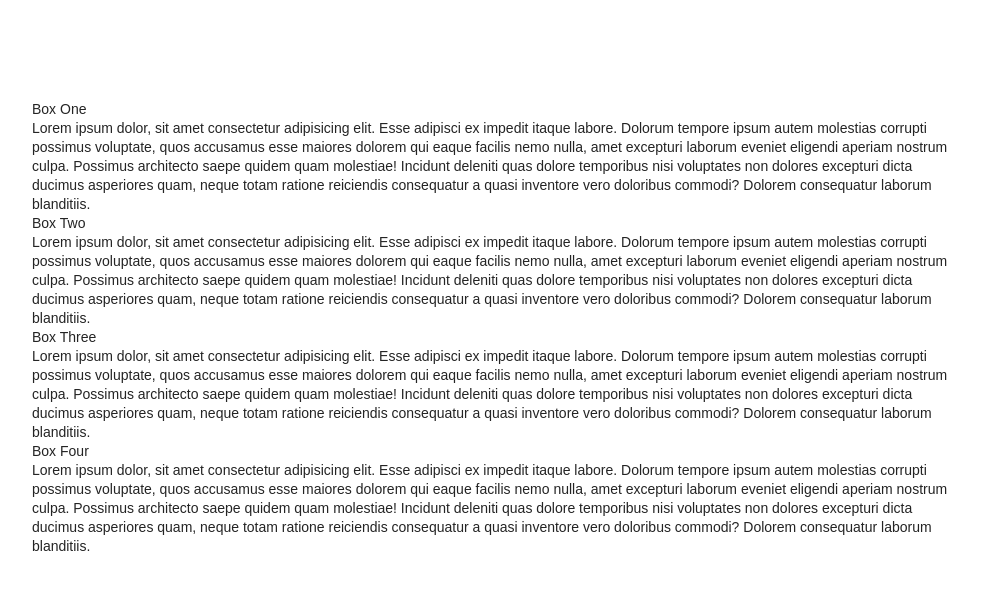
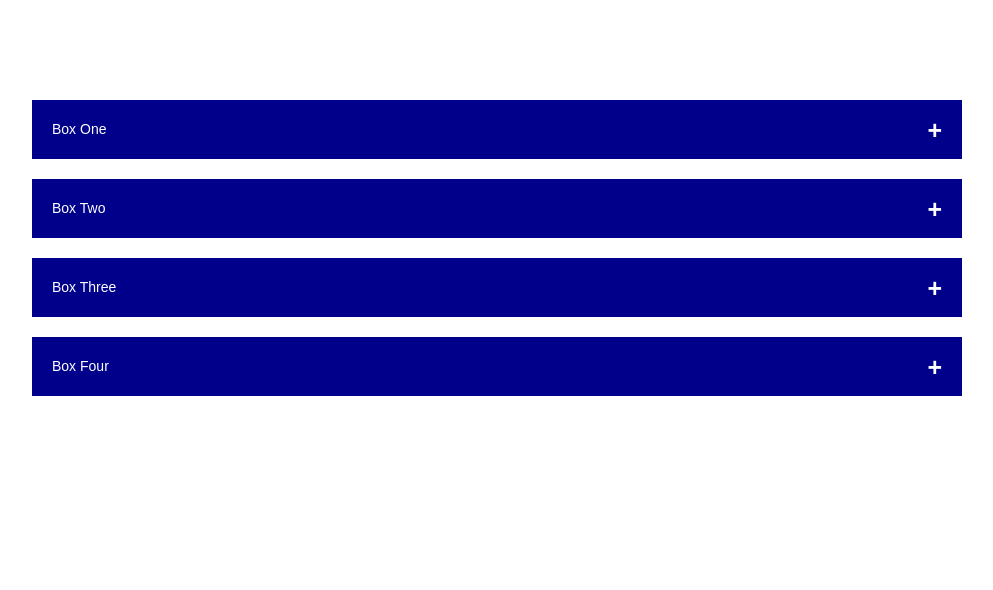
Before and after one commit to gprva/js-23, a plain HTML site: page index.html in a window 1280 px wide. Shown: the whole page, without its empty margins (143-1136 px from the left). Drawn offline with Linux system fonts and the light colour scheme.

Commit message:
styled acardion

```diff
--- a/css/style.css
+++ b/css/style.css
@@ -158,3 +158,46 @@ input, button, textarea {
   .btn:hover {
 	background: linear-gradient(180deg, #FF4D00 0%, #FF6B00 15.62%, #FF8700 92.19%, #FFB800 100%);
   }
+
+  .container .box {
+	position: relative;
+	margin-bottom: 20px; /* Нижний отступ между элементами аккордеона */
+  }
+
+  .container .box:last-child {
+	margin-bottom: 0; /* Для последнего элемента нижний отступ убираем */
+  }
+
+  .container .box .label {
+	position: relative;
+	padding: 20px; /* Внутренний отступ для видимой части */
+	background-color: darkblue; /* Цвет элемента аккордеона */
+	color: #fff; /* Цвет шрифта элемента аккордеона */
+	cursor: pointer; /* Меняем курсор при наведении */
+  }
+
+  .container .box .label::after {
+	content: "+"; /* Задаем иконку "+" для элемента аккордеона */
+	position: absolute;
+	top: 50%; /* Выравнивание по центру */
+	transform: translateY(-50%);
+	right: 20px;
+	font-size: 25px;
+	font-weight: bold;
+  }
+
+  .container .box.active .label::after {
+	content: "\2014"; /* Меняем иконку на "-" при нажатии на элемент */
+  }
+
+  .container .box .content {
+	position: relative;
+	background-color: #fff; /* Цвет фона контента */
+	overflow: hidden;
+	max-height: 0; /* Скрываем контент */
+	transition: 0.3s; /* Для плавности анимации */
+  }
+
+  .container .box .content p {
+	padding: 20px;
+  }
```
